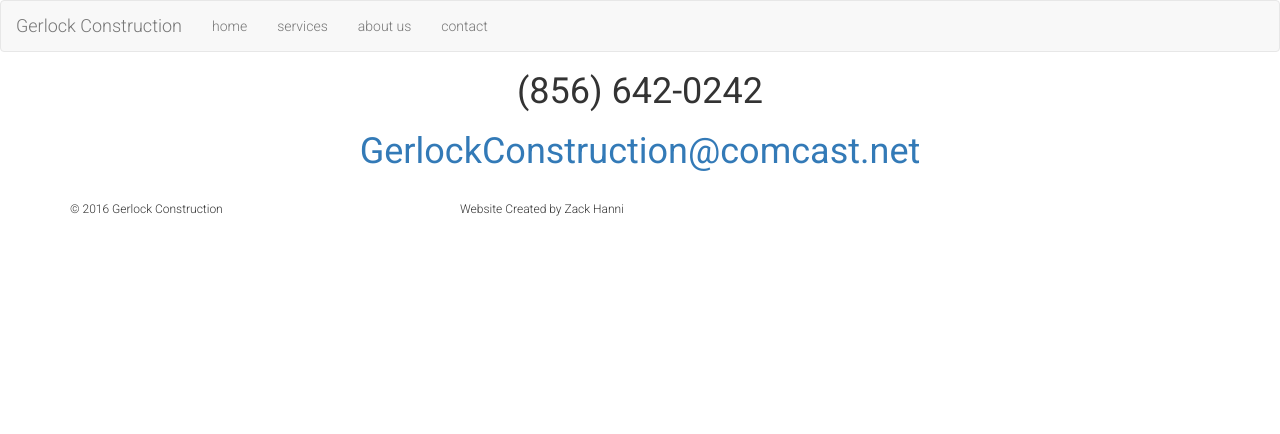
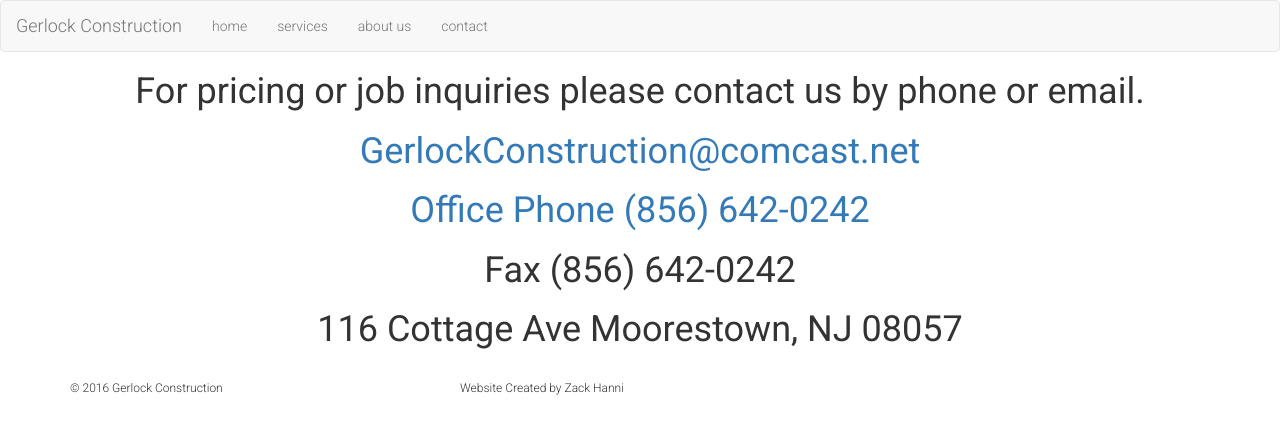
Before and after one commit to gerlock-construction/gerlock-construction.github.io, a Jekyll site: the page built from contact.html, in a window 1280 px wide. Shown: the top 434 px of the page. Built offline with Jekyll 4.4.1, drawn with Linux system fonts in a browser that asks for light colours.

Commit message:
attempt to change source of css

```diff
--- a/_includes/head.html
+++ b/_includes/head.html
@@ -4,6 +4,6 @@
     <!-- <link rel="stylesheet" href="https://maxcdn.bootstrapcdn.com/bootstrap/3.3.6/css/bootstrap.min.css" integrity="sha384-1q8mTJOASx8j1Au+a5WDVnPi2lkFfwwEAa8hDDdjZlpLegxhjVME1fgjWPGmkzs7" crossorigin="anonymous"> -->
     <link href='https://fonts.googleapis.com/css?family=Roboto:300,400,700' rel='stylesheet' type='text/css'>
     <link rel="stylesheet" href="http://maxcdn.bootstrapcdn.com/bootstrap/3.3.7/css/bootstrap.min.css">
-    <link rel="stylesheet" type="text/css" href="{{'/css/main.css'}}">
+    <link rel="stylesheet" type="text/css" href="{{'/css/main.css' | pretend: site.baseurl }}">
     <script src="https://ajax.googleapis.com/ajax/libs/jquery/1.12.4/jquery.min.js"></script>
 </head>
--- a/contact.html
+++ b/contact.html
@@ -2,5 +2,10 @@
 layout: default
 ---
 
-<h1><center>(856) 642-0242</center></h1>
+
+
+<h1><center>For pricing or job inquiries please contact us by phone or email.</center></h1>
 <h1><center><a href="mailto:GerlockConstruction@comcast.net?Subject=Job" target="_top">GerlockConstruction@comcast.net</a></center></h1>
+<h1><center><a href="tel:+8566420242">Office Phone (856) 642-0242</a></center></h1>
+<h1><center>Fax (856) 642-0242</center></h1>
+<h1><center>116 Cottage Ave Moorestown, NJ 08057</center></h1>
```
